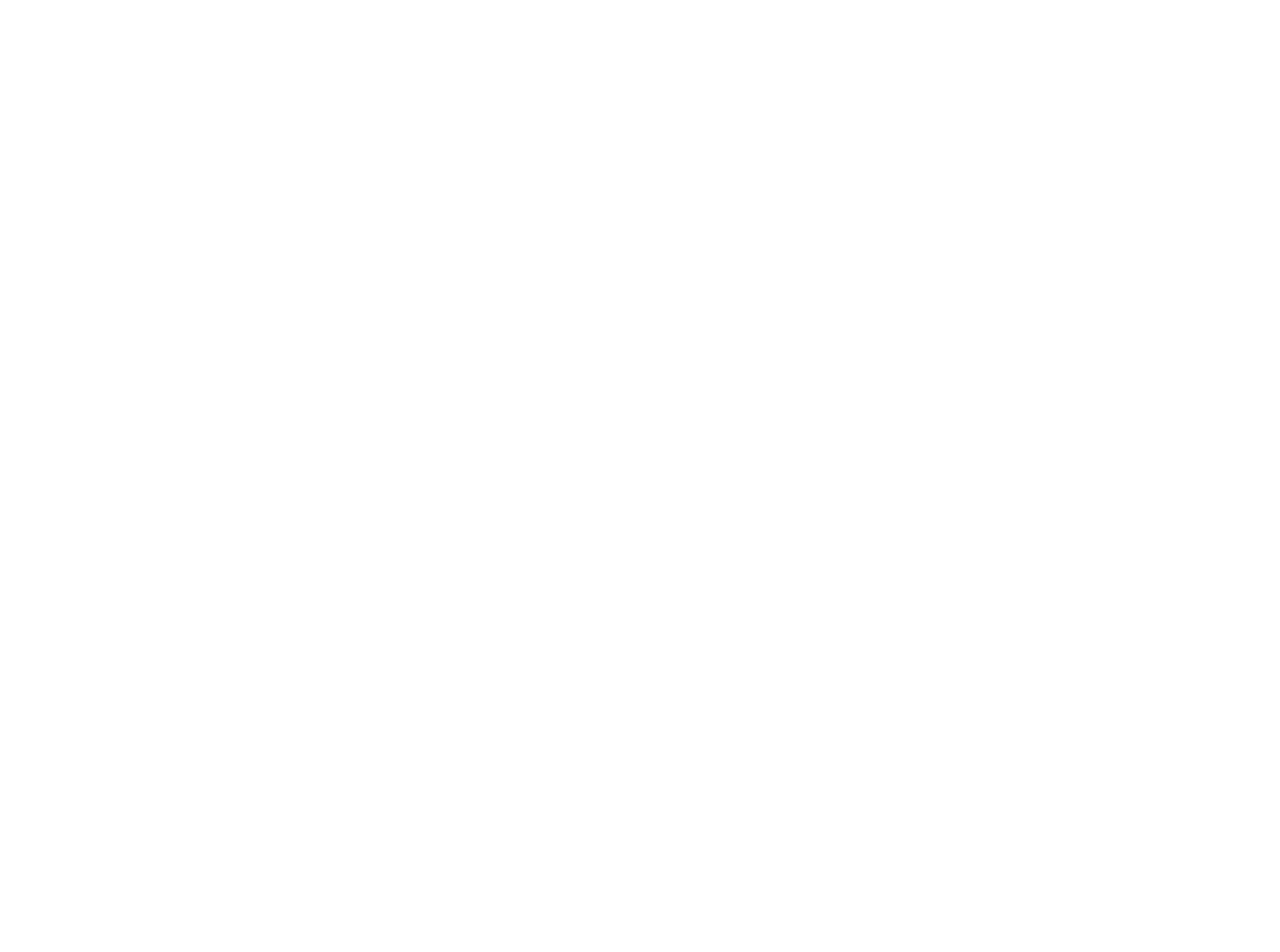
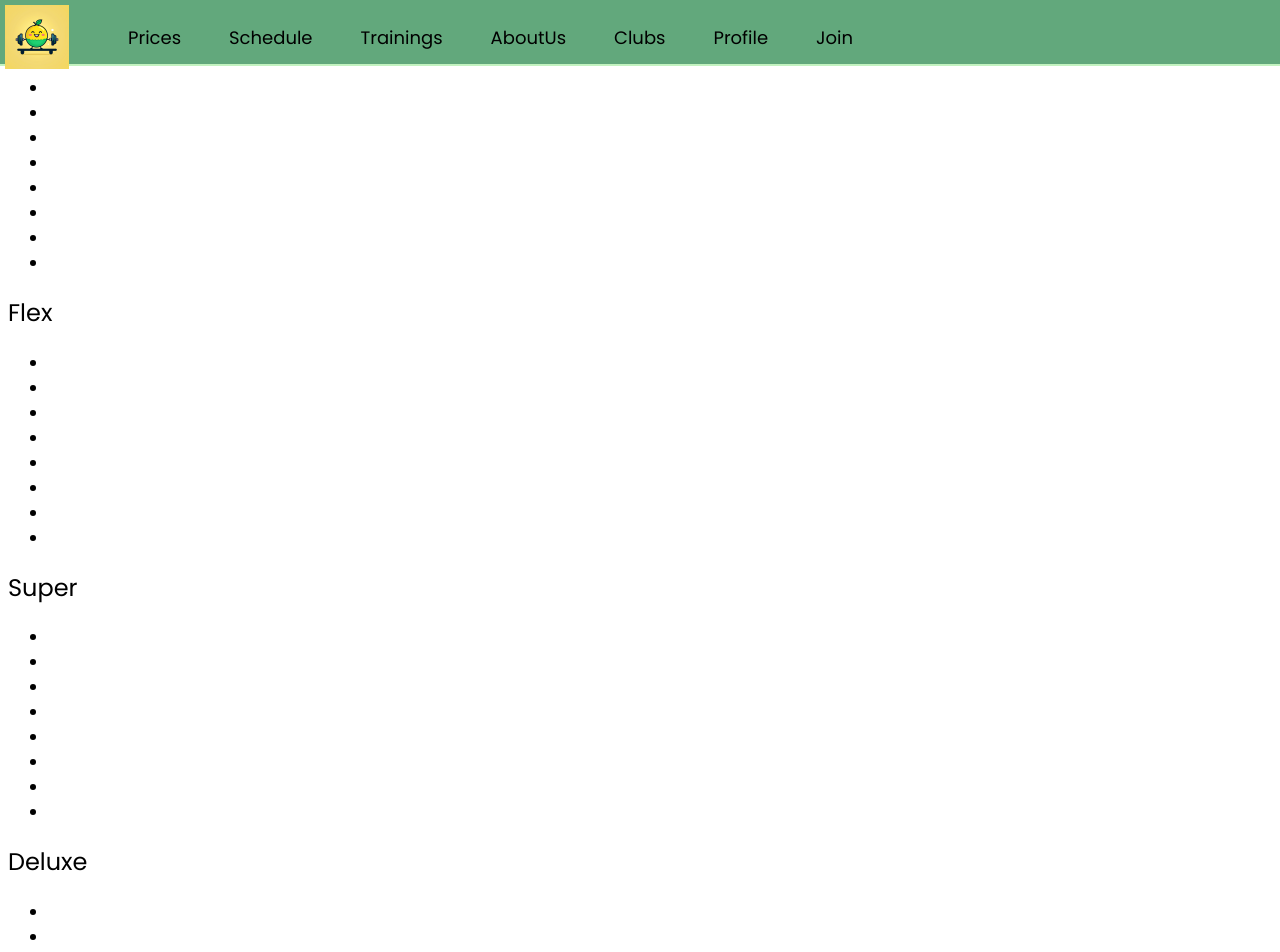
Before and after one commit to 21DP2MLejn/TrenezieruZale, a Vue app in the folder frontend/CitronZale/: page /prices in a window 1280 px wide. Before the commit this address had no page. Shown: the top 952 px of the page. Before the commit the page ends 800 px from the top, so only its background shows below. Built offline with nearby package versions, Linux system fonts and the light colour scheme.

Commit message:
prices + home fix-

```diff
--- a/frontend/CitronZale/src/components/Introduction.vue
+++ b/frontend/CitronZale/src/components/Introduction.vue
@@ -5,10 +5,14 @@
       </div>
       <div class="introduction">
         <h2>Introduction</h2>
-        <p>CitronZale is not just a gym; it's a lifestyle transformation hub. At CitronZale, we've redefined fitness as a holistic journey towards health and wellness. Our state-of-the-art facility boasts cutting-edge equipment, expert trainers, and a vibrant atmosphere. We offer a diverse range of fitness programs, from intense cross-training to serene yoga sessions, tailored for individuals of all levels. CitronZale prioritizes not just physical fitness, but also mental and emotional well-being. With a community of motivated members and a commitment to empowering personal growth, we're more than just a gym; we're your path to a healthier, happier, and more fulfilling life. Join CitronZale today and start your transformative journey.</p>
+        <p>Welcome to Citronzale Gym, where fitness takes center stage. At Citronzale, we're not just a gym; we're a community committed to your well-being. Our state-of-the-art facilities offer a diverse range of equipment and classes, accommodating fitness enthusiasts of all levels. From personalized training sessions to group workouts and the latest in cutting-edge technology, we're here to help you achieve your fitness goals, one step at a time. Our team of experienced trainers and nutrition experts are dedicated to guiding you on your journey to a healthier, stronger you. Join us at Citronzale Gym and embark on a path to a fitter, more vibrant you today.</p>
       </div>
       <div class="image-container2">
         <img src="../assets/Images/gym_picture8.jpg" alt="image">
+      </div>
+      <div class="about-us">
+        <h2>About Us</h2>
+        <p>CitronZale is not just a gym; it's a lifestyle transformation hub. At CitronZale, we've redefined fitness as a holistic journey towards health and wellness. Our state-of-the-art facility boasts cutting-edge equipment, expert trainers, and a vibrant atmosphere. We offer a diverse range of fitness programs, from intense cross-training to serene yoga sessions, tailored for individuals of all levels. CitronZale prioritizes not just physical fitness, but also mental and emotional well-being. With a community of motivated members and a commitment to empowering personal growth, we're more than just a gym; we're your path to a healthier, happier, and more fulfilling life. Join CitronZale today and start your transformative journey.</p>
       </div>
     </div>
   </template>
@@ -45,7 +49,21 @@
   text-align: center;
   position: relative;
   left: 50rem;
-  top: 10rem;
+  top: 3rem;
+}
+
+.about-us{
+  width: 52rem;
+  max-width: 52rem;
+  height: auto;
+  background-color: var(--ShinyShamrock);
+  border-radius: 2rem;
+  padding: 1.5rem;
+  z-index: 10000000;
+  text-align: center;
+  position: relative;
+  top: 50rem;
+  left: 35rem;
 }
 
   img {
@@ -59,7 +77,7 @@
   }
 
   .image-container2{
-    top: 20rem;
+    top: 40rem;
   }
 
   @media (min-width: 721px) {
@@ -67,12 +85,13 @@
       flex-direction: row; /* Revert to horizontal layout on desktop or larger screens */
     }
 
-    .introduction {
+    .introduction, .about-us {
       max-width: 50%;
       margin-top: 0;
       position: absolute;
       right: 0;
     }
+
 
     .image-container {
       order: 2; /* Change the order to display the first image on the right side */
--- a/frontend/CitronZale/src/components/NavBar.vue
+++ b/frontend/CitronZale/src/components/NavBar.vue
@@ -1,7 +1,7 @@
 <template>
   <div class="container">
     <div class="image-container">
-      <img src="" alt="logo">
+      <router-link to="/"><img src="@/assets/Images/Logo.png" alt="logo" class="logo-image" /></router-link>
     </div>
     <button class="toggle-button" @click="toggleNav">
       <span class="bar"></span>
@@ -9,20 +9,32 @@
       <span class="bar"></span>
     </button>
     <ul class="nav-list" :class="{ 'active': isNavOpen }">
-      <li><router-link to="">Prices</router-link></li>
+      <li><router-link to="/prices">Prices</router-link></li>
       <li><router-link to="">Schedule</router-link></li>
       <li><router-link to="">Trainings</router-link></li>
       <li><router-link to="">AboutUs</router-link></li>
       <li><router-link to="">Clubs</router-link></li>
       <li><router-link to="">Profile</router-link></li>
       <li>
-          <router-link to="/login">Join</router-link>
+        <router-link to="/login">Join</router-link>
       </li>
     </ul>
   </div>
 </template>
 
 <style scoped>
+.logo-image {
+  width: 100%;
+  height: auto;
+  max-width: 100%;
+}
+
+.image-button{
+  width: 4rem;
+  height: 4rem;
+  outline: none;
+}
+
 .container {
   background-color: var(--ShinyShamrock);
   height: 8vh;
--- a/frontend/CitronZale/src/router/index.js
+++ b/frontend/CitronZale/src/router/index.js
@@ -3,6 +3,7 @@
 import LoginPage from '../views/Login.vue'
 import RegisterPage from '../views/Register.vue'
 import ForgotPassword from '../views/ForgotPw.vue'
+import Prices from '../views/Prices.vue'
 
 const router = createRouter({
   history: createWebHistory(import.meta.env.BASE_URL),
@@ -27,6 +28,11 @@
       name: 'forgot-password',
       component: ForgotPassword
     },
+    {
+      path: '/prices',
+      name: 'prices',
+      component: Prices
+    },
   ]
 })
 
--- /dev/null
+++ b/frontend/CitronZale/src/views/Prices.vue
@@ -0,0 +1,74 @@
+<template>
+<main>
+    <div>
+        <NavBar />
+    </div>
+    <div class="prices-container">
+        <div class="card regular">
+            <h2>Regular</h2>
+            <ul>
+                <li></li>
+                <li></li>
+                <li></li>
+                <li></li>
+                <li></li>
+                <li></li>
+                <li></li>
+                <li></li>
+            </ul>
+        </div>
+        <div class="card flex">
+            <h2>Flex</h2>
+            <ul>
+                <li></li>
+                <li></li>
+                <li></li>
+                <li></li>
+                <li></li>
+                <li></li>
+                <li></li>
+                <li></li>
+            </ul>
+        </div>
+        </div>
+        <div class="card super">
+            <h2>Super</h2>
+            <ul>
+                <li></li>
+                <li></li>
+                <li></li>
+                <li></li>
+                <li></li>
+                <li></li>
+                <li></li>
+                <li></li>
+            </ul>
+        </div>
+        <div class="card deluxe">
+            <h2>Deluxe</h2>
+            <ul>
+                <li></li>
+                <li></li>
+                <li></li>
+                <li></li>
+                <li></li>
+                <li></li>
+                <li></li>
+                <li></li>
+            </ul>
+        </div>
+</main>
+</template>
+
+<script>
+import NavBar from '../components/NavBar.vue';
+export default {
+    components:{
+    NavBar,
+},
+}
+</script>
+
+<style scoped>
+
+</style>
```
